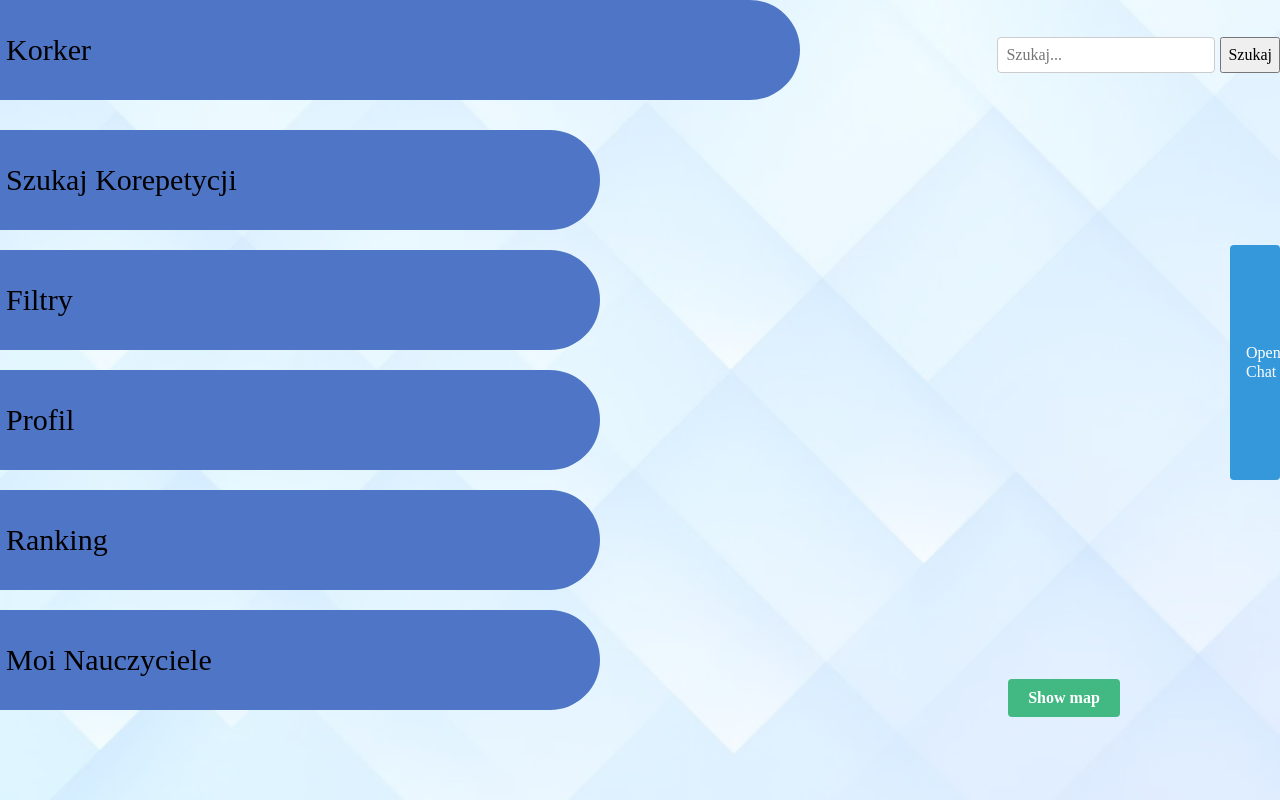
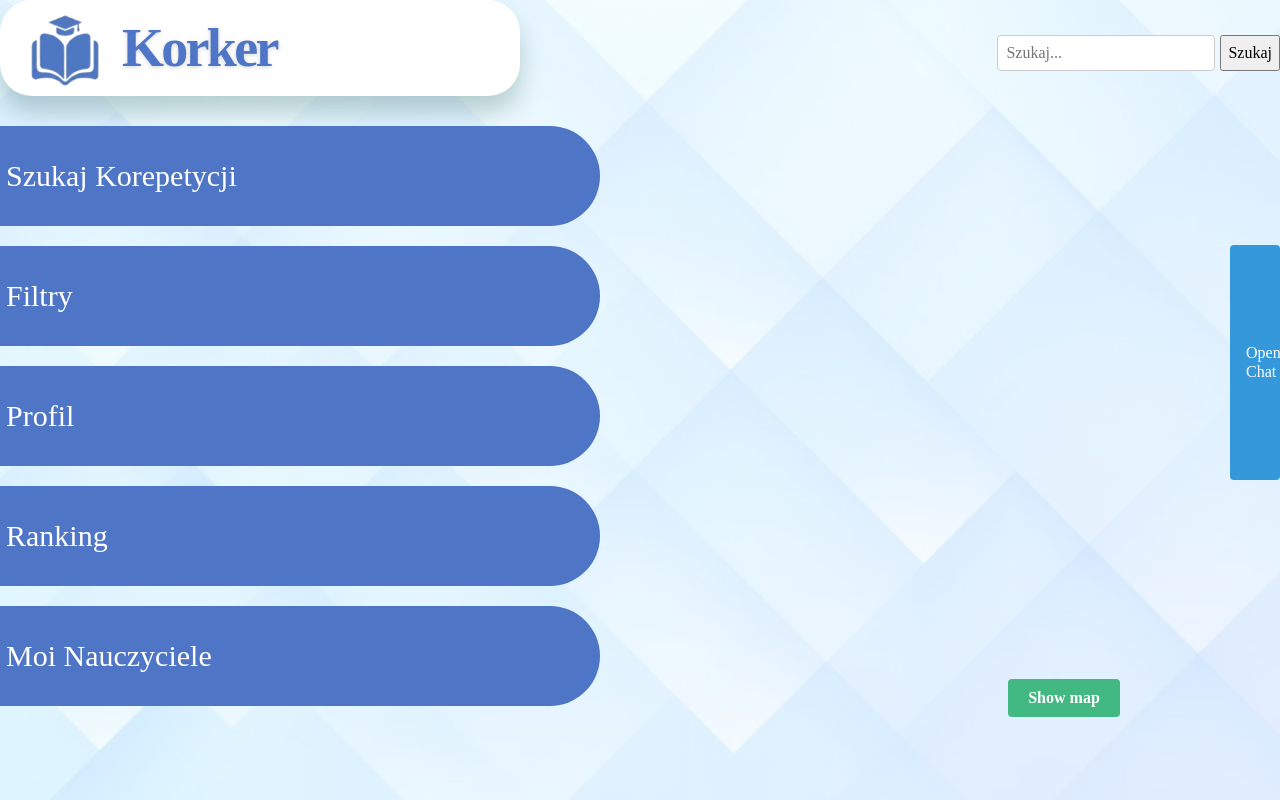
Before and after one commit to korkerteam/Korker, a Vue app: page / in a window 1280 px wide. Built offline with nearby package versions, Linux system fonts and the light colour scheme; no server answers; the database is empty; a web font is replaced by a local one.

Commit message:
logo srogo

```diff
--- a/src/App.vue
+++ b/src/App.vue
@@ -63,6 +63,10 @@ function updateFilters(filters) {
   selectedFilters.value = filters
 }
 
+function confirmFilters() {
+  showFilter.value = false
+}
+
 function goToSearchPage() {
   const hasSelection =
     selectedFilters.value.subjects.length > 0 ||
@@ -115,7 +119,7 @@ function handleTeacherLike(teacher) {
       <Ranks />
     </div>
     <div class="filter-block" v-show="showFilter && route.name !== 'korker-szukaj'">
-      <FilterPage :model-value="selectedFilters" @update:model-value="updateFilters" @confirm="goToSearchPage" />
+      <FilterPage :model-value="selectedFilters" @update:model-value="updateFilters" @confirm="confirmFilters" />
     </div>
     <div class="teachers-block" v-show="showTeachers && route.name !== 'korker-szukaj'">
       <MyTeachers :teachers="likedTeachers" />
@@ -143,6 +147,7 @@ function handleTeacherLike(teacher) {
           @toggleRank="toggleRank"
           @toggleFilter="toggleFilter"
           @toggleTeachers="toggleTeachers"
+          @goToSearchPage="goToSearchPage"
         />
       </div>
     </div>
--- a/src/components/HeaderKorker.vue
+++ b/src/components/HeaderKorker.vue
@@ -1,5 +1,6 @@
 <script setup>
 import { useRouter } from 'vue-router'
+import logo from '@/assets/photos/logo.png'
 
 const router = useRouter()
 
@@ -9,21 +10,43 @@ function goHome() {
 </script>
 
 <template>
-  <button @click="goHome" type="button">Korker</button>
+  <button class="header-button" @click="goHome" type="button">
+    <img class="logo-image" :src="logo" alt="Korker logo" />
+    <span class="logo-text">Korker</span>
+  </button>
 </template>
 <style scoped>
-button {
-  width: 800px;
-  height: 100px;
-  font-size: 70px;
+.header-button {
+  display: inline-flex;
+  align-items: center;
+  gap: 16px;
+  min-width: 520px;
+  height: 96px;
+  padding: 0 24px;
   font-family: Horizon;
-  border-radius: 10px;
-  background-color: #4f75c7;
-  border: 0;
-  font-family: Horizon;
-  font-size: 30px;
-  border: 0;
-  border-radius: 0 100px 100px 0;
-  text-align: left;
+  font-size: 54px;
+  font-weight: 900;
+  color: #4f75c7;
+  background-color: #ffffff;
+  border: none;
+  border-radius: 32px;
+  box-shadow: 0 16px 24px rgba(24, 78, 68, 0.25);
+  text-shadow: 0 1px 4px rgba(0, 0, 0, 0.18);
+  cursor: pointer;
+}
+
+.logo-image {
+  width: 82px;
+  height: 82px;
+  object-fit: contain;
+}
+
+.logo-text {
+  display: inline-block;
+  letter-spacing: -0.05em;
+}
+
+.header-button:active {
+  opacity: 0.94;
 }
 </style>
--- a/src/views/MenuPage.vue
+++ b/src/views/MenuPage.vue
@@ -47,6 +47,8 @@ button {
   border-radius: 0 100px 100px 0;
   text-align: left;
   cursor: pointer;
+    color: white;
+
 }
 
 button:hover {
```
Also changed, not shown: src/assets/photos/logo.png (added).
